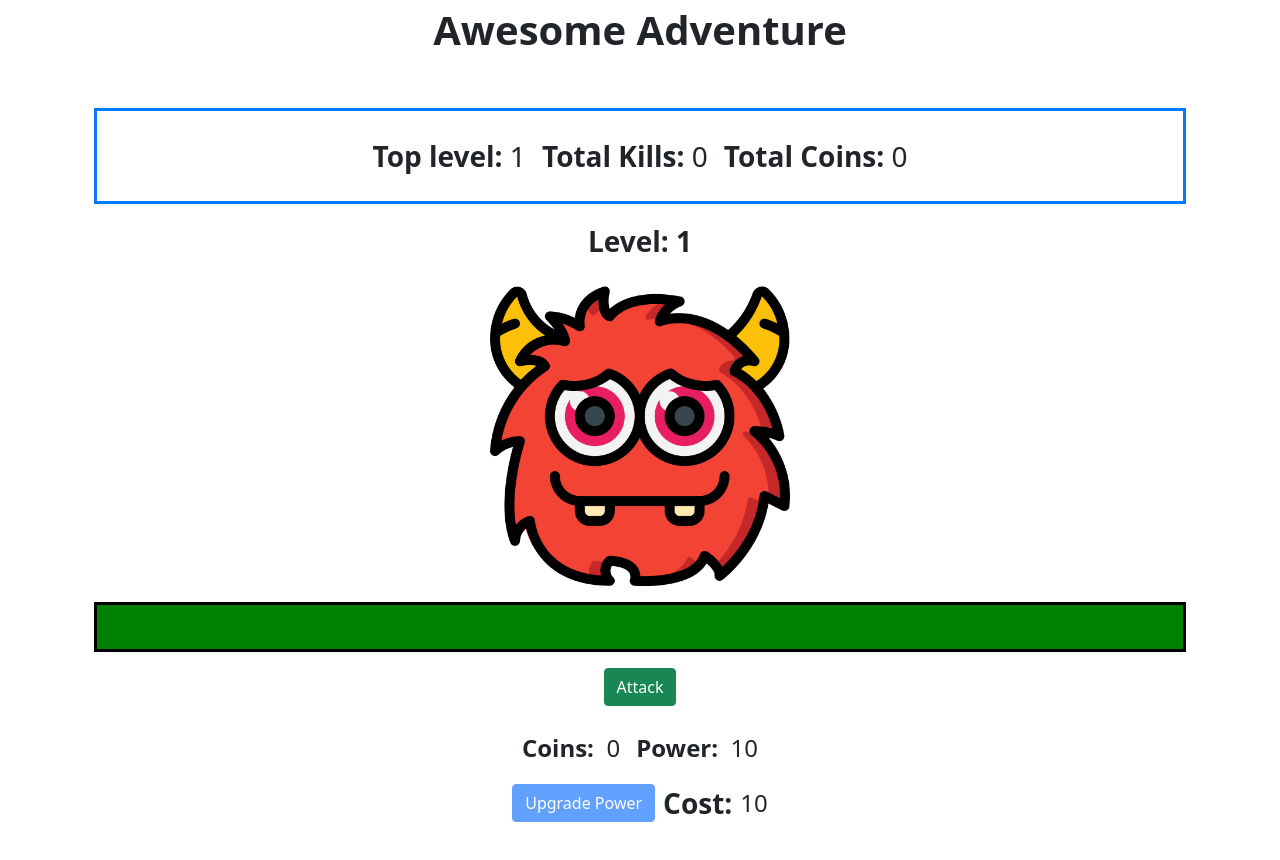
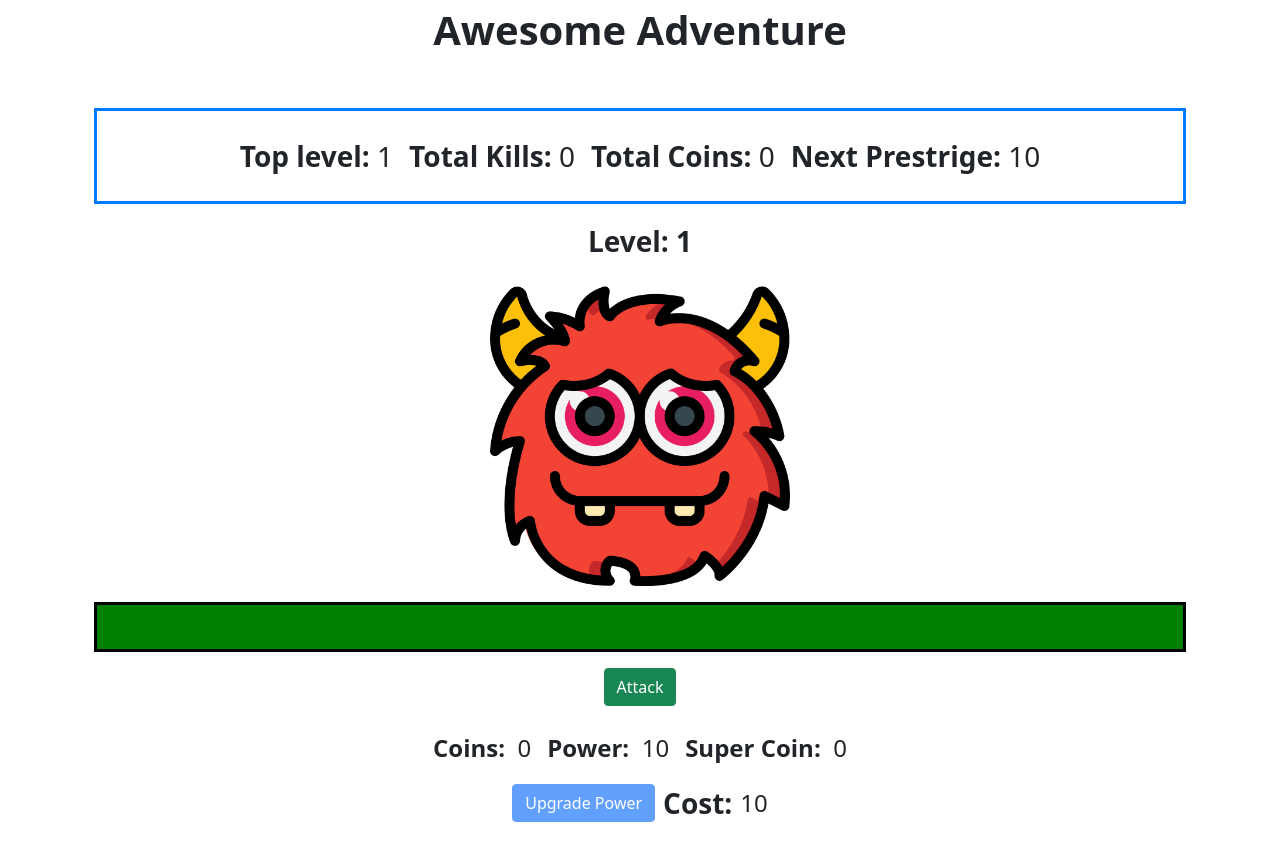
Before and after one commit to laykhatri/AwesomeAdventure, an Angular app: page / in a window 1280 px wide. Both pictures are taken after a click on the button "Skip". Shown: the top 860 px of the page. Built offline with nearby package versions, Linux system fonts and the light colour scheme.

Commit message:
Prestige System Added

```diff
--- a/src/app/_helper/player.helper.ts
+++ b/src/app/_helper/player.helper.ts
@@ -3,4 +3,6 @@ export class player {
   coins:number = 0;
   power:number = 10;
   powerLevel:number = 1;
+  superCoin:number = 0;
+  lastPrestige :number = 0;
 }
--- a/src/app/_helper/playerstats.helper.ts
+++ b/src/app/_helper/playerstats.helper.ts
@@ -2,5 +2,5 @@ export class playerstats {
     maxMonsterLevel: number = 1;
     lifetimeKills: number = 0;
     lifetimeCoins: number = 0;
-
+    lifetimePrestige: number = 0;
 }
--- a/src/app/app.component.html
+++ b/src/app/app.component.html
@@ -20,14 +20,14 @@
         <div class="fw-bold fs-3 mx-2">Top level: <span class="fw-normal">{{ getTopLevel() }}</span></div>
         <div class="fw-bold fs-3 mx-2">Total Kills: <span class="fw-normal">{{getTotalKills()}}</span></div>
         <div class="fw-bold fs-3 mx-2">Total Coins: <span class="fw-normal">{{getTotalCoins() | number:'1.0-0'}}</span></div>
-
+        <div class="fw-bold fs-3 mx-2">Next Prestrige: <span class="fw-normal">{{getNextPrestige(getCurrentLevel()) | number:'1.0-0'}}</span></div>
       </div>
       <div class="d-flex justify-content-center">
         <div class="fw-bold fs-3">Level: {{ getCurrentLevel() }}</div>
       </div>
     </div>
 
-    <app-monster-page (MonsterDead)="monsterDead()" [HitPower]="getPlayerPower()"  [MonsterHealth]="getCurrentMonsterHealth()" [MONSTER]="getRandomMonster()"></app-monster-page>
+    <app-monster-page (PrestigeTriggered)="handlePrestrige($event)" (MonsterDead)="monsterDead()" [HitPower]="getPlayerPower()"  [MonsterHealth]="getCurrentMonsterHealth()" [currentLevel]="getCurrentLevel()" [nextPrestige]="getNextPrestige(PLAYER.lastPrestige)" [MONSTER]="getRandomMonster()"></app-monster-page>
 
     <div class="container my-3">
       <div class="d-flex justify-content-center">
@@ -36,6 +36,9 @@
         </div>
         <div class="mx-2">
           <span class="fw-bold fs-4">Power: &nbsp;</span> <span class="fs-4">{{ getPlayerPower() | number: '1.0-0' }}</span>
+        </div>
+        <div class="mx-2">
+          <span class="fw-bold fs-4">Super Coin: &nbsp;</span> <span class="fs-4">{{ getSuperCoin() | number: '1.0-0' }}</span>
         </div>
       </div>
     </div>
--- a/src/app/app.component.ts
+++ b/src/app/app.component.ts
@@ -62,9 +62,10 @@ export class AppComponent implements AfterContentInit {
     ) {
       this.PLAYER = new player();
     }
+
   }
 
-  @HostListener("window:keyup", ["$event"])
+  @HostListener("window:keydown", ["$event"])
   onKeyUp(event: KeyboardEvent) {
     if (this.TUTORIAL.isTutorialDone) {
       if (event.key == "H" || event.key == "h") {
@@ -165,4 +166,35 @@ export class AppComponent implements AfterContentInit {
   {
     return this.PLAYERSTATS.lifetimeCoins;
   }
+
+  getSuperCoin()
+  {
+    return this.PLAYER.superCoin;
+  }
+
+  getNextPrestige(lastPrestige:number)
+  {
+    if(lastPrestige%10)
+    {
+      return lastPrestige + (10-lastPrestige%10);
+    }
+    else
+    {
+      return lastPrestige + 10;
+    }
+  }
+
+  handlePrestrige(trigger:boolean)
+  {
+    if(trigger)
+    {
+      const currrentLevel = this.getCurrentLevel();
+      const superCoin = this.getSuperCoin()+1;
+      this.PLAYER = new player();
+      this.PLAYER.lastPrestige = currrentLevel;
+      this.PLAYER.superCoin= superCoin;
+      this.saveProgress();
+      window.location.reload();
+    }
+  }
 }
--- a/src/app/monster-page/monster-page.component.html
+++ b/src/app/monster-page/monster-page.component.html
@@ -8,7 +8,8 @@
 
     <div class="actionButtons container my-3">
         <div class="d-flex justify-content-center">
-            <button class="btn btn-success" (click)="attack()">Attack</button>
+            <button class="btn btn-success mx-3" (click)="attack()">Attack</button>
+            <button *ngIf="currentLevel>=nextPrestige" (click)="prestige()" class="btn btn-warning mx-3">Prestige</button>
         </div>
 
     </div>
--- a/src/app/monster-page/monster-page.component.ts
+++ b/src/app/monster-page/monster-page.component.ts
@@ -34,6 +34,9 @@ export class MonsterPageComponent implements OnInit, AfterContentChecked {
   @Input() MonsterHealth!:number;
   @Output() MonsterDead = new EventEmitter<boolean>();
   @Input() HitPower!:number;
+  @Input() currentLevel!:number;
+  @Input() nextPrestige!:number;
+  @Output() PrestigeTriggered = new EventEmitter<boolean>();
 
   isHit: boolean = false;
   currentHealth:number = 0;
@@ -73,7 +76,7 @@ export class MonsterPageComponent implements OnInit, AfterContentChecked {
     this.isHit = true;
     setTimeout(() => {
       this.isHit = false;
-    },500);
+    },300);
     this.currentHealth -= this.HitPower;
     if(this.currentHealth <= 0)
     {
@@ -81,5 +84,11 @@ export class MonsterPageComponent implements OnInit, AfterContentChecked {
     }
   }
 
-
+  prestige()
+  {
+    if(this.currentLevel > this.nextPrestige)
+    {
+      this.PrestigeTriggered.emit(true);
+    }
+  }
 }
```
